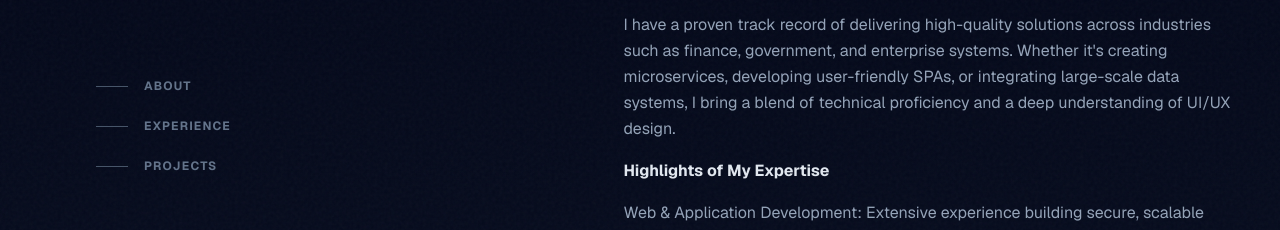
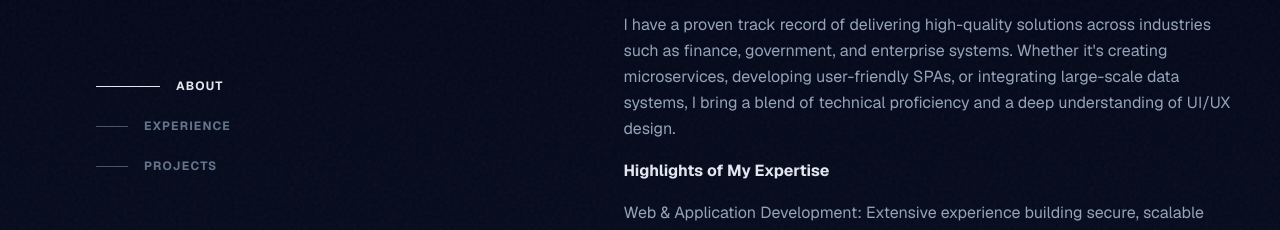
Before and after one commit to AustinMais/portfolio, a Next.js app: page / in a window 1280 px wide. Shown: the part 246-476 px from the top of the page. Built offline with nearby package versions, Linux system fonts and the light colour scheme.

Commit message:
Navbar with movement for highlighting sections

```diff
--- a/src/components/Header.tsx
+++ b/src/components/Header.tsx
@@ -1,6 +1,6 @@
 import Link from "next/link";
-import { site, navLinks } from "~/data/resume";
-import { NavLink } from "./NavLink";
+import { site } from "~/data/resume";
+import { SectionNav } from "./SectionNav";
 import { SocialLinks } from "./SocialLinks";
 
 export function Header() {
@@ -22,16 +22,7 @@ export function Header() {
           </p>
         </div>
         <nav className="hidden lg:block" aria-label="In-page navigation">
-          <ul className="mt-16 w-max">
-            {navLinks.map((link, i) => (
-              <NavLink
-                key={link.href}
-                href={link.href}
-                label={link.label}
-                active={i === 0}
-              />
-            ))}
-          </ul>
+          <SectionNav />
         </nav>
       </div>
       <SocialLinks />
--- a/src/components/NavLink.tsx
+++ b/src/components/NavLink.tsx
@@ -12,10 +12,12 @@ export function NavLink({ href, label, active }: NavLinkProps) {
         href={href}
       >
         <span
-          className="nav-indicator mr-4 h-px w-8 bg-slate-600 transition-all group-hover:w-16 group-hover:bg-slate-200 group-focus-visible:w-16 group-focus-visible:bg-slate-200 motion-reduce:transition-none"
+          className={`nav-indicator mr-4 h-px transition-all group-hover:w-16 group-hover:bg-slate-200 group-focus-visible:w-16 group-focus-visible:bg-slate-200 motion-reduce:transition-none ${active ? "w-16 bg-slate-200" : "w-8 bg-slate-600"}`}
           aria-hidden
         />
-        <span className="nav-text text-xs font-bold uppercase tracking-widest text-slate-500 group-hover:text-slate-200 group-focus-visible:text-slate-200">
+        <span
+          className={`nav-text text-xs font-bold uppercase tracking-widest group-focus-visible:text-slate-200 ${active ? "text-slate-200" : "text-slate-500 group-hover:text-slate-200"}`}
+        >
           {label}
         </span>
       </a>
--- /dev/null
+++ b/src/components/SectionNav.tsx
@@ -0,0 +1,52 @@
+"use client";
+
+import { useEffect, useState } from "react";
+import { navLinks } from "~/data/resume";
+import { NavLink } from "./NavLink";
+
+const sectionIds = navLinks.map((link) => link.href.slice(1));
+
+export function SectionNav() {
+  const [activeId, setActiveId] = useState<string | null>(sectionIds[0] ?? null);
+
+  useEffect(() => {
+    const elements = sectionIds
+      .map((id) => document.getElementById(id))
+      .filter((el): el is HTMLElement => el != null);
+
+    if (elements.length === 0) return;
+
+    const observer = new IntersectionObserver(
+      (entries) => {
+        const visible = entries.filter((e) => e.isIntersecting);
+        if (visible.length === 0) return;
+        // Prefer the entry with the largest intersection ratio (most in view)
+        const best = visible.reduce((a, b) =>
+          (a.intersectionRatio ?? 0) >= (b.intersectionRatio ?? 0) ? a : b
+        );
+        const id = (best.target as HTMLElement).id;
+        if (id) setActiveId(id);
+      },
+      {
+        rootMargin: "-20% 0px -60% 0px",
+        threshold: 0,
+      }
+    );
+
+    elements.forEach((el) => observer.observe(el));
+    return () => observer.disconnect();
+  }, []);
+
+  return (
+    <ul className="mt-16 w-max">
+      {navLinks.map((link) => (
+        <NavLink
+          key={link.href}
+          href={link.href}
+          label={link.label}
+          active={activeId !== null && link.href === `#${activeId}`}
+        />
+      ))}
+    </ul>
+  );
+}
```
